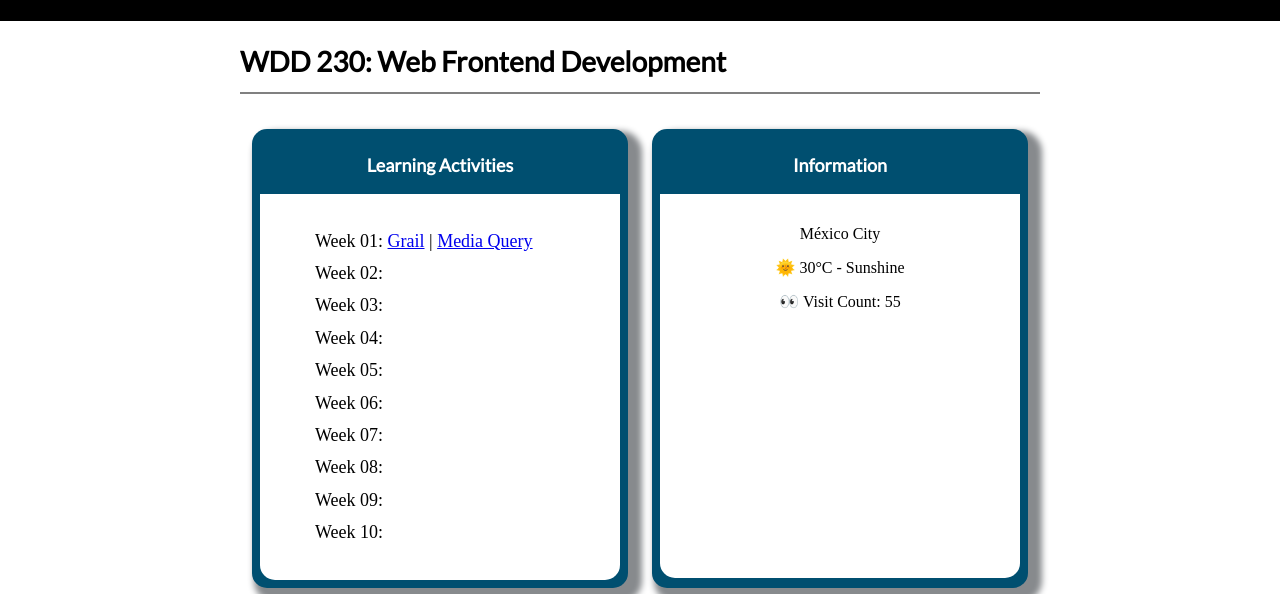
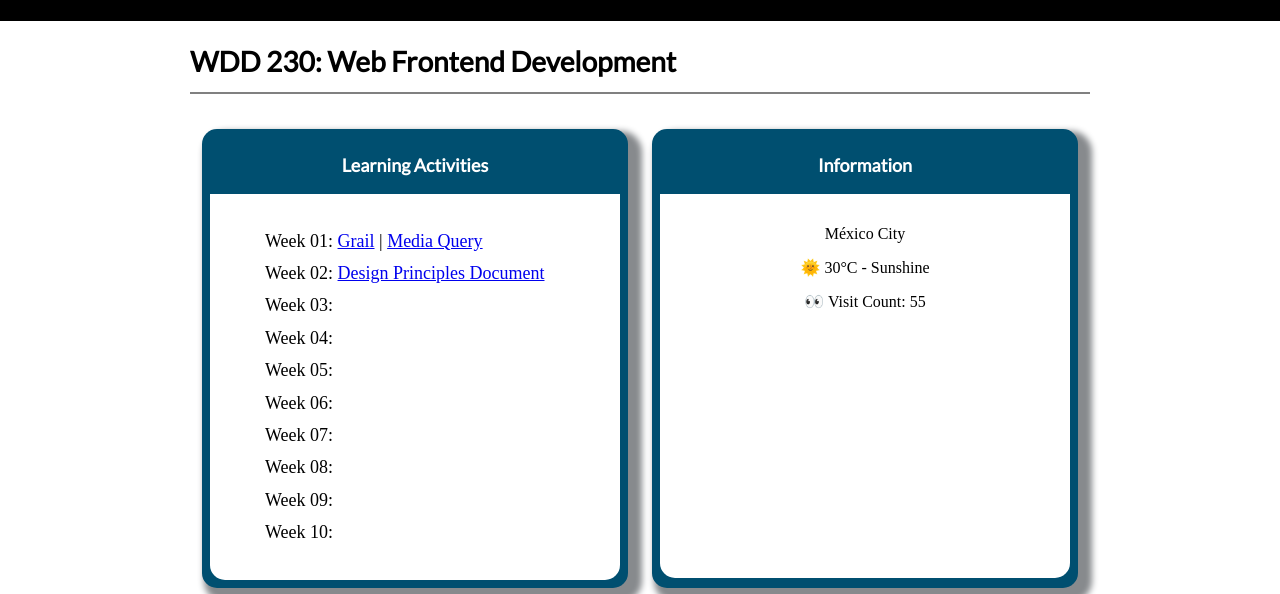
Before and after one commit to ruzempo/wdd230, a plain HTML site: page index.html in a window 1280 px wide. Shown: the part 383-977 px from the top of the page. Drawn offline with Linux system fonts and the light colour scheme.

Commit message:
beginning with Design Principles web page

```diff
--- a/index.html
+++ b/index.html
@@ -63,7 +63,7 @@
             <div class="sections">
                 <ul>
                     <li>Week 01: <a href="lesson01/holygrail.html" target="_blank">Grail</a> | <a href="lesson01/media-query.html" target="_blank">Media Query</a> </li>
-                    <li>Week 02:</li>
+                    <li>Week 02: <a href="lesson02/design-principles.html" target="_blank">Design Principles Document</a> </li>
                     <li>Week 03:</li>
                     <li>Week 04:</li>
                     <li>Week 05:</li>
--- a/styles/larger.css
+++ b/styles/larger.css
@@ -18,7 +18,7 @@
     /**/
 
     main{
-        width: 800px;
+        width: 900px;
         margin: auto;
         display: grid;
         grid-template-columns: repeat(2, 1fr);
```
Also changed, not shown: lesson02/design-principles.html (added, +11 -0 lines).
